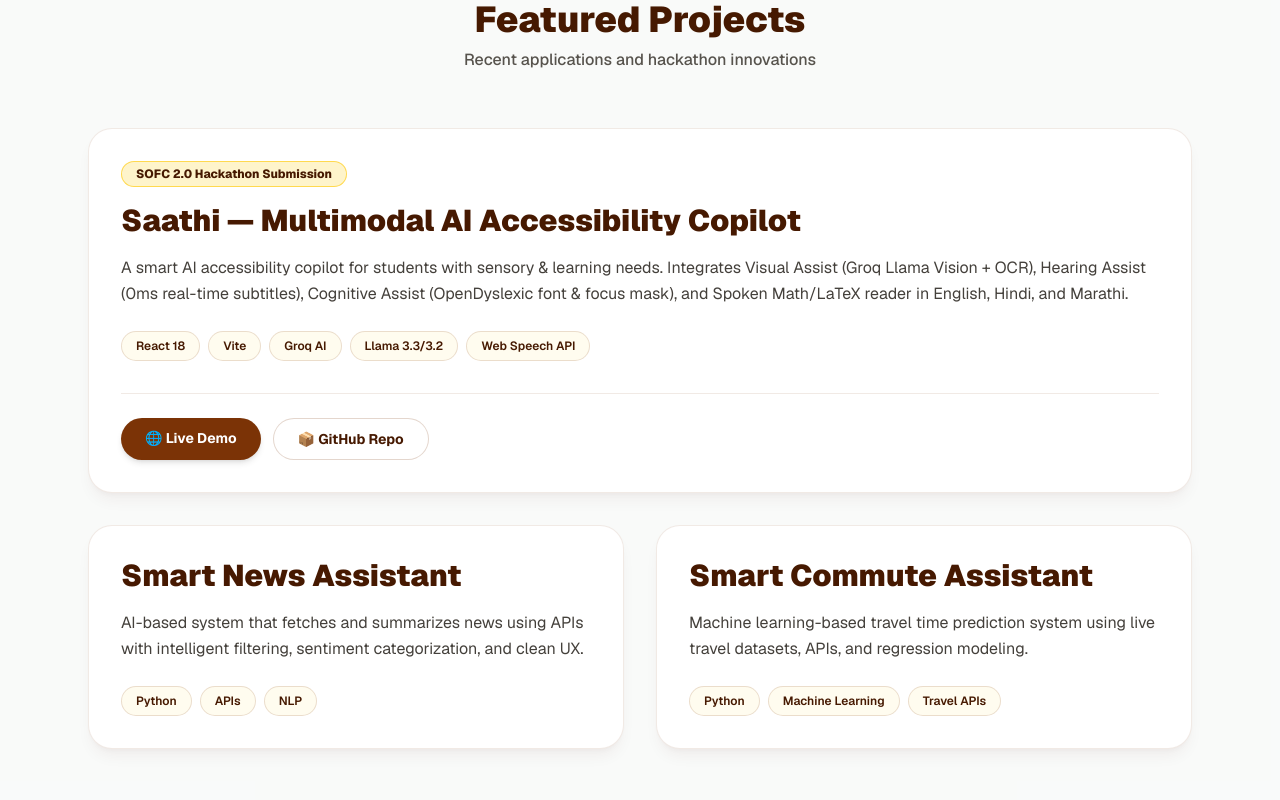
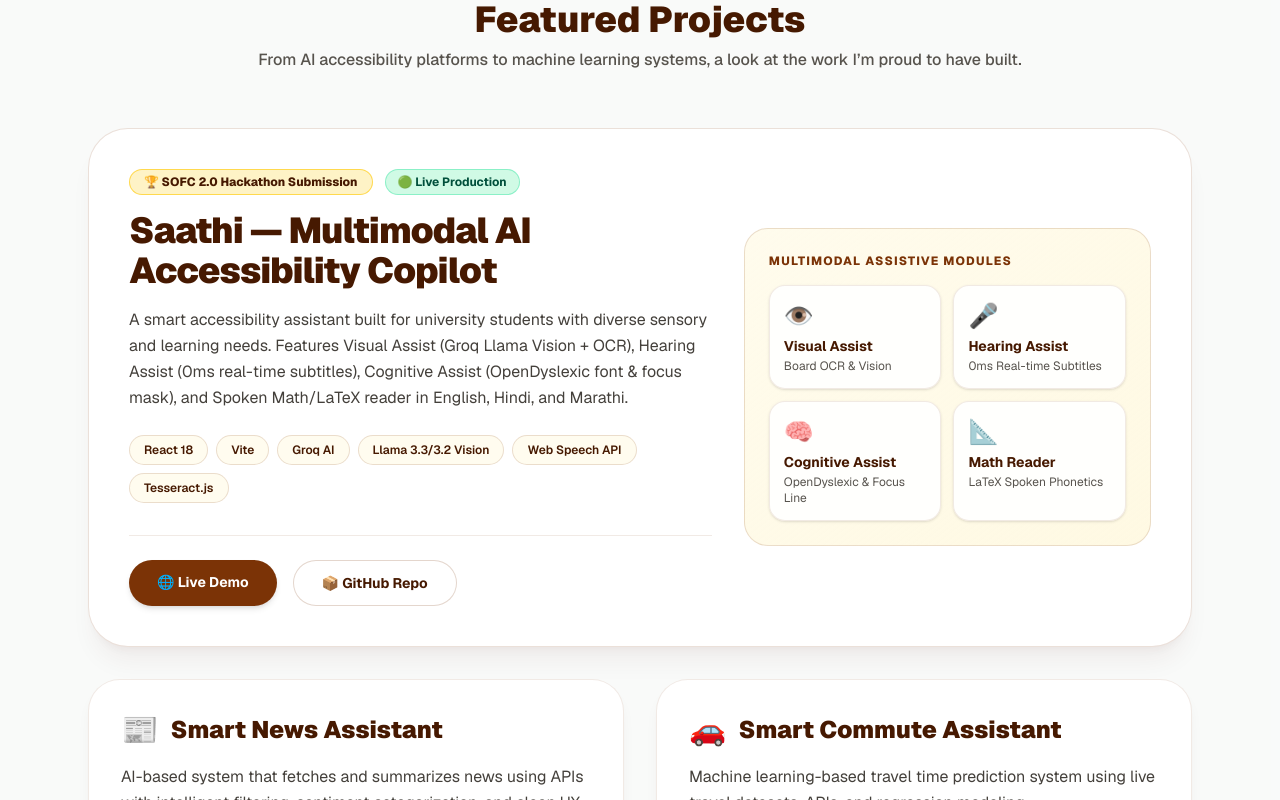
Before and after one commit to diyaapoulkar-alt/diyaapoulkar-portfolio, a Next.js app: page / in a window 1280 px wide. Shown: the part 1760-2560 px from the top of the page. Built offline with nearby package versions, Linux system fonts and the light colour scheme.

Commit message:
feat: move profile picture to right side of hero and overhaul projects section layout

```diff
--- a/app/page.tsx
+++ b/app/page.tsx
@@ -42,26 +42,7 @@ export default function Home() {
           variants={fadeUp}
           className="relative z-10 max-w-7xl w-full grid md:grid-cols-2 gap-12 items-center"
         >
-          {/* LEFT PROFILE IMAGE */}
-          <div className="flex justify-center md:justify-start">
-            <div className="relative group">
-              {/* Outer soft brown glow ring */}
-              <div className="absolute -inset-1.5 rounded-full bg-gradient-to-r from-amber-700 via-amber-600 to-amber-900 blur-xl opacity-30 group-hover:opacity-50 transition duration-500" />
-
-              {/* Image Container */}
-              <div className="relative w-[300px] h-[300px] md:w-[380px] md:h-[380px] rounded-full overflow-hidden border-4 border-white shadow-2xl shadow-amber-950/10">
-                <Image
-                  src="/diya.jpeg"
-                  alt="Diya Poulkar"
-                  fill
-                  className="object-cover"
-                  priority
-                />
-              </div>
-            </div>
-          </div>
-
-          {/* RIGHT HERO CONTENT */}
+          {/* LEFT HERO CONTENT */}
           <div>
             <span className="inline-block px-4 py-1.5 rounded-full text-xs font-bold uppercase tracking-widest bg-amber-100/90 text-amber-950 border border-amber-300/70 mb-6 shadow-sm">
               Computer Science Student • Developer • Problem Solver
@@ -95,6 +76,25 @@ export default function Home() {
               >
                 Download Resume
               </a>
+            </div>
+          </div>
+
+          {/* RIGHT PROFILE IMAGE (RBP PORTFOLIO STYLE FRAME) */}
+          <div className="flex justify-center md:justify-end">
+            <div className="relative aspect-square w-full max-w-[340px] md:max-w-[380px] overflow-hidden rounded-[2.5rem] border border-amber-900/15 bg-white p-2.5 shadow-2xl shadow-amber-950/10 hover:scale-[1.02] transition duration-500 group">
+              {/* Outer soft ambient glow */}
+              <div className="absolute -inset-2 rounded-[2.5rem] bg-gradient-to-r from-amber-700 via-amber-600 to-amber-900 blur-xl opacity-20 group-hover:opacity-40 transition duration-500 -z-10" />
+
+              {/* Image Container */}
+              <div className="relative h-full w-full overflow-hidden rounded-[2rem] border border-amber-900/10">
+                <Image
+                  src="/diya.jpeg"
+                  alt="Diya Poulkar"
+                  fill
+                  className="object-cover transition-transform duration-700 group-hover:scale-105"
+                  priority
+                />
+              </div>
             </div>
           </div>
         </motion.div>
@@ -205,49 +205,126 @@ export default function Home() {
             Featured Projects
           </h2>
           <p className="text-stone-600 mt-2 text-base font-medium">
-            Recent applications and hackathon innovations
+            From AI accessibility platforms to machine learning systems, a look at the work I’m proud to have built.
           </p>
         </div>
 
         <div className="grid md:grid-cols-2 gap-8">
+          {/* PRIMARY FEATURED PROJECT: SAATHI */}
+          <div className="md:col-span-2 bg-white border border-amber-900/15 rounded-[2.5rem] p-8 md:p-10 shadow-xl shadow-amber-950/5 hover:shadow-2xl hover:-translate-y-1 transition-all duration-500">
+            <div className="grid lg:grid-cols-12 gap-8 items-center">
+              {/* LEFT CONTENT */}
+              <div className="lg:col-span-7 flex flex-col justify-between h-full">
+                <div>
+                  <div className="flex items-center gap-3 mb-4 flex-wrap">
+                    <span className="px-3.5 py-1 rounded-full text-xs font-extrabold bg-amber-100 text-amber-950 border border-amber-300/80">
+                      🏆 SOFC 2.0 Hackathon Submission
+                    </span>
+                    <span className="px-3 py-1 rounded-full text-xs font-bold bg-emerald-100 text-emerald-900 border border-emerald-300/60">
+                      🟢 Live Production
+                    </span>
+                  </div>
+
+                  <h3 className="text-3xl md:text-4xl font-black text-amber-950 tracking-tight">
+                    Saathi — Multimodal AI Accessibility Copilot
+                  </h3>
+
+                  <p className="text-stone-700 mt-4 leading-relaxed text-base font-normal">
+                    A smart accessibility assistant built for university students with diverse sensory and learning needs. Features Visual Assist (Groq Llama Vision + OCR), Hearing Assist (0ms real-time subtitles), Cognitive Assist (OpenDyslexic font & focus mask), and Spoken Math/LaTeX reader in English, Hindi, and Marathi.
+                  </p>
+
+                  <div className="flex flex-wrap gap-2 mt-6">
+                    {["React 18", "Vite", "Groq AI", "Llama 3.3/3.2 Vision", "Web Speech API", "Tesseract.js"].map((tag, idx) => (
+                      <span
+                        key={idx}
+                        className="px-3.5 py-1.5 rounded-full text-xs font-semibold bg-amber-50/80 border border-amber-900/15 text-amber-950"
+                      >
+                        {tag}
+                      </span>
+                    ))}
+                  </div>
+                </div>
+
+                <div className="mt-8 pt-6 border-t border-amber-900/10 flex gap-4 flex-wrap">
+                  <a
+                    href="https://team-sarvashrestha-diya-poulkar.vercel.app"
+                    target="_blank"
+                    rel="noopener noreferrer"
+                    className="px-7 py-3 rounded-full text-sm font-bold bg-amber-900 text-white hover:bg-amber-950 transition duration-300 shadow-md hover:scale-[1.02]"
+                  >
+                    🌐 Live Demo
+                  </a>
+
+                  <a
+                    href="https://github.com/diyaapoulkar-alt/Team-Sarvashrestha-Diya-Poulkar"
+                    target="_blank"
+                    rel="noopener noreferrer"
+                    className="px-7 py-3 rounded-full text-sm font-bold bg-white text-amber-950 border border-amber-900/20 hover:bg-amber-50/70 transition duration-300 hover:scale-[1.02]"
+                  >
+                    📦 GitHub Repo
+                  </a>
+                </div>
+              </div>
+
+              {/* RIGHT ACCESSIBILITY PROFILES CARD PREVIEW */}
+              <div className="lg:col-span-5 bg-gradient-to-br from-amber-50/90 to-amber-100/50 border border-amber-900/15 rounded-3xl p-6 flex flex-col justify-center gap-4">
+                <p className="text-xs font-extrabold uppercase tracking-widest text-amber-900">
+                  Multimodal Assistive Modules
+                </p>
+
+                <div className="grid grid-cols-2 gap-3">
+                  {[
+                    { icon: "👁️", title: "Visual Assist", desc: "Board OCR & Vision" },
+                    { icon: "🎤", title: "Hearing Assist", desc: "0ms Real-time Subtitles" },
+                    { icon: "🧠", title: "Cognitive Assist", desc: "OpenDyslexic & Focus Line" },
+                    { icon: "📐", title: "Math Reader", desc: "LaTeX Spoken Phonetics" },
+                  ].map((mod, idx) => (
+                    <div
+                      key={idx}
+                      className="bg-white/90 border border-amber-900/10 rounded-2xl p-3.5 shadow-sm"
+                    >
+                      <span className="text-2xl">{mod.icon}</span>
+                      <h4 className="text-sm font-bold text-amber-950 mt-1">
+                        {mod.title}
+                      </h4>
+                      <p className="text-xs text-stone-600 mt-0.5">
+                        {mod.desc}
+                      </p>
+                    </div>
+                  ))}
+                </div>
+              </div>
+            </div>
+          </div>
+
+          {/* SECONDARY PROJECTS */}
           {[
             {
-              title: "Saathi — Multimodal AI Accessibility Copilot",
-              badge: "SOFC 2.0 Hackathon Submission",
-              desc: "A smart AI accessibility copilot for students with sensory & learning needs. Integrates Visual Assist (Groq Llama Vision + OCR), Hearing Assist (0ms real-time subtitles), Cognitive Assist (OpenDyslexic font & focus mask), and Spoken Math/LaTeX reader in English, Hindi, and Marathi.",
-              tags: ["React 18", "Vite", "Groq AI", "Llama 3.3/3.2", "Web Speech API"],
-              liveUrl: "https://team-sarvashrestha-diya-poulkar.vercel.app",
-              githubUrl: "https://github.com/diyaapoulkar-alt/Team-Sarvashrestha-Diya-Poulkar",
-            },
-            {
               title: "Smart News Assistant",
+              icon: "📰",
               desc: "AI-based system that fetches and summarizes news using APIs with intelligent filtering, sentiment categorization, and clean UX.",
               tags: ["Python", "APIs", "NLP"],
             },
             {
               title: "Smart Commute Assistant",
+              icon: "🚗",
               desc: "Machine learning-based travel time prediction system using live travel datasets, APIs, and regression modeling.",
               tags: ["Python", "Machine Learning", "Travel APIs"],
             },
           ].map((project, i) => (
             <div
               key={i}
-              className={`bg-white border border-amber-900/10 rounded-3xl p-8 shadow-lg shadow-amber-950/5 hover:shadow-2xl hover:-translate-y-1.5 transition-all duration-300 flex flex-col justify-between ${
-                i === 0 ? "md:col-span-2" : ""
-              }`}
+              className="bg-white border border-amber-900/10 rounded-[2rem] p-8 shadow-lg shadow-amber-950/5 hover:shadow-2xl hover:-translate-y-1.5 transition-all duration-300 flex flex-col justify-between"
             >
               <div>
-                {project.badge && (
-                  <span className="inline-block px-3.5 py-1 mb-4 rounded-full text-xs font-extrabold bg-amber-100/90 text-amber-950 border border-amber-300/80">
-                    {project.badge}
-                  </span>
-                )}
+                <div className="flex items-center gap-3 mb-4">
+                  <span className="text-3xl">{project.icon}</span>
+                  <h3 className="text-2xl font-black text-amber-950">
+                    {project.title}
+                  </h3>
+                </div>
 
-                <h3 className="text-2xl md:text-3xl font-black text-amber-950">
-                  {project.title}
-                </h3>
-
-                <p className="text-stone-700 mt-4 leading-relaxed text-base font-normal">
+                <p className="text-stone-700 leading-relaxed text-base font-normal">
                   {project.desc}
                 </p>
 
@@ -264,32 +341,6 @@ export default function Home() {
                   </div>
                 )}
               </div>
-
-              {(project.liveUrl || project.githubUrl) && (
-                <div className="mt-8 pt-6 border-t border-amber-900/10 flex gap-3 flex-wrap">
-                  {project.liveUrl && (
-                    <a
-                      href={project.liveUrl}
-                      target="_blank"
-                      rel="noopener noreferrer"
-                      className="px-6 py-2.5 rounded-full text-sm font-bold bg-amber-900 text-white hover:bg-amber-950 transition duration-300 shadow-md hover:scale-[1.02]"
-                    >
-                      🌐 Live Demo
-                    </a>
-                  )}
-
-                  {project.githubUrl && (
-                    <a
-                      href={project.githubUrl}
-                      target="_blank"
-                      rel="noopener noreferrer"
-                      className="px-6 py-2.5 rounded-full text-sm font-bold bg-white text-amber-950 border border-amber-900/20 hover:bg-amber-50/70 transition duration-300 hover:scale-[1.02]"
-                    >
-                      📦 GitHub Repo
-                    </a>
-                  )}
-                </div>
-              )}
             </div>
           ))}
         </div>
```
